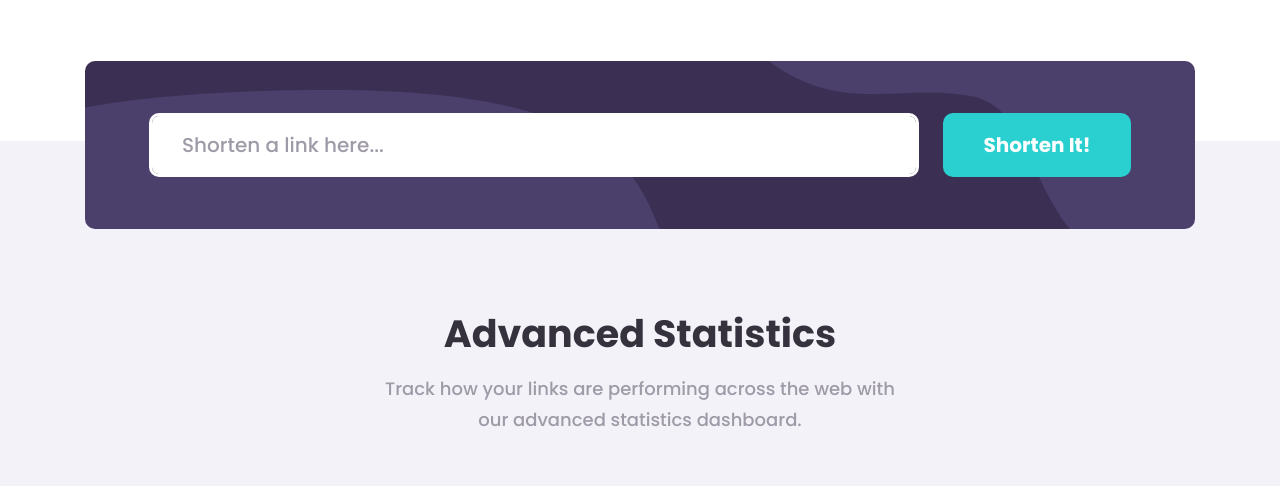
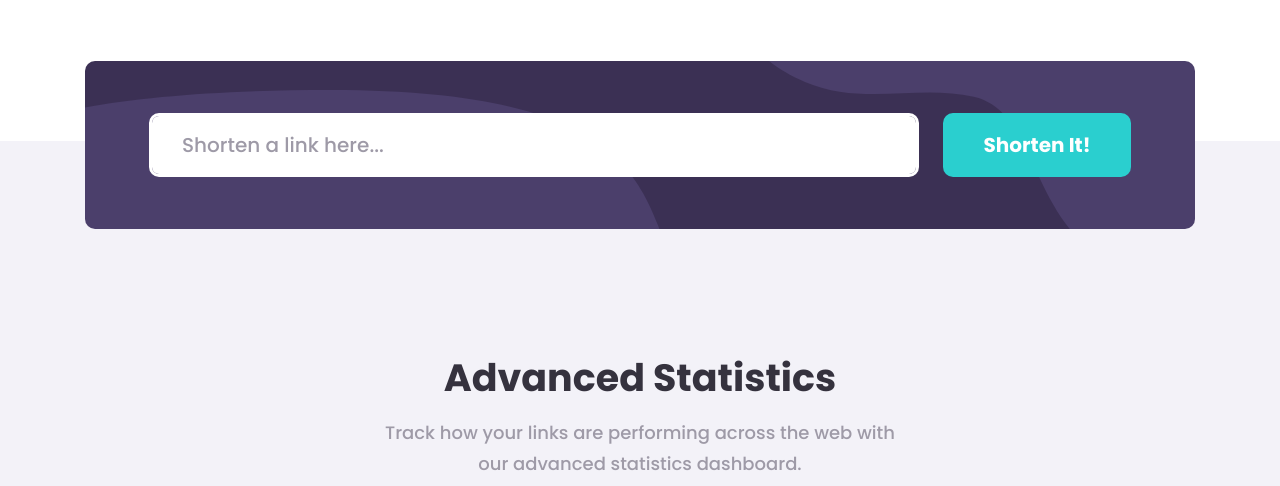
Before and after one commit to byronbyron/url-shortening-api, a website: page index.html in a window 1280 px wide. Shown: the part 647-1133 px from the top of the page. Drawn offline with Linux system fonts and the light colour scheme.

Commit message:
Minor styling amends

```diff
--- a/src/scss/components/_base.scss
+++ b/src/scss/components/_base.scss
@@ -81,9 +81,15 @@ p {
 
 .page__text {
     color: var(--gray);
+    margin-bottom: 0;
 }
 
 @media (min-width: 768px) {
+    .page__body {
+        padding-top: 7.75rem;
+        padding-bottom: 6.25rem;
+    }
+
     .page__title {
         font-size: 2.375rem;
         margin-bottom: 1rem;
```
Also changed, not shown: css/app.css, 2 other files.
